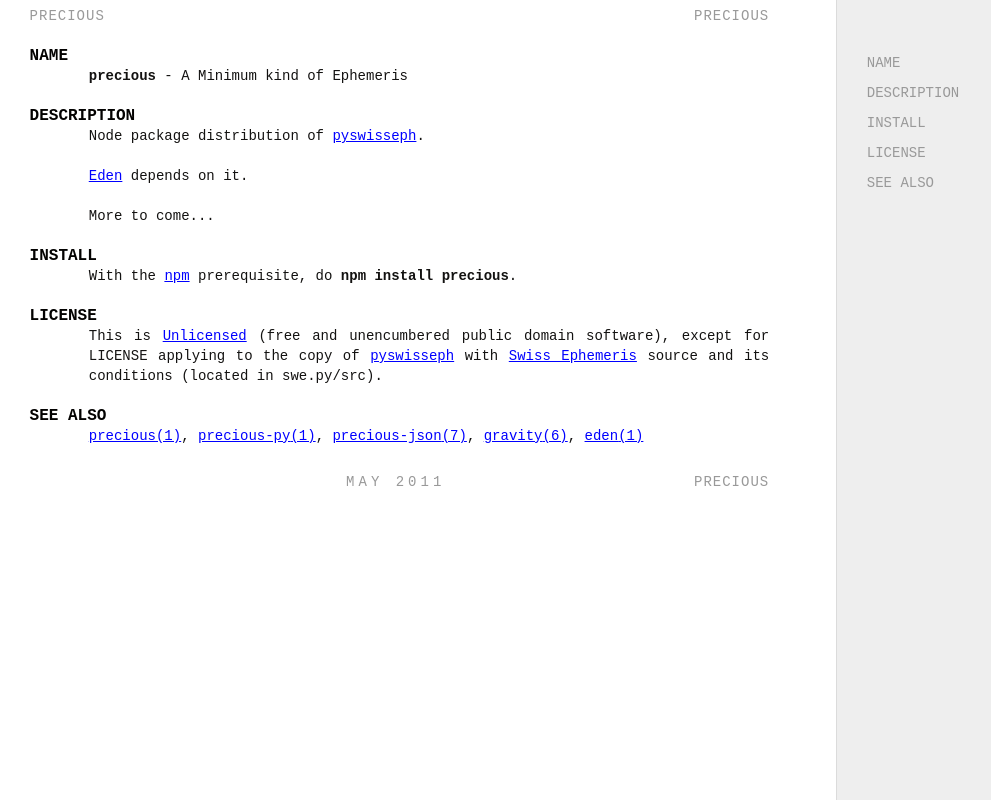
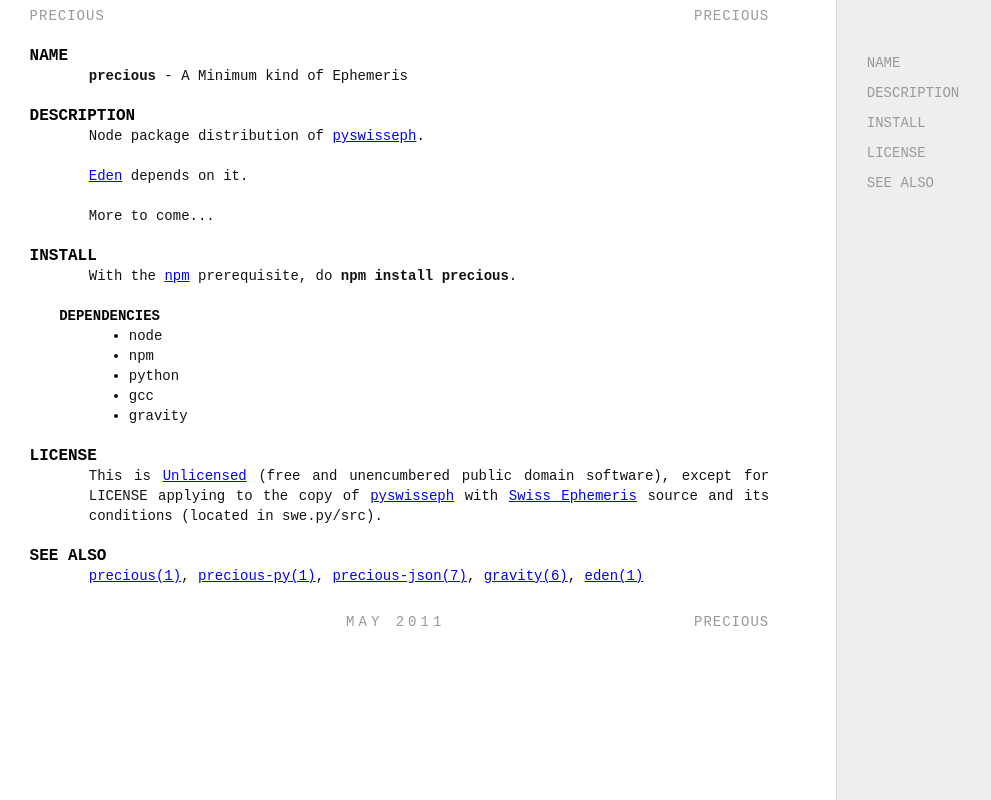
Before and after one commit to astrolet/precious, a plain HTML site: page index.html in a window 1280 px wide. Shown: the whole page, without its empty margins (0-991 px from the left). Drawn offline with Linux system fonts and the light colour scheme.

Commit message:
rebuild manual

```diff
--- a/index.html
+++ b/index.html
@@ -89,6 +89,17 @@
 
 <p>With the <a href="http://npmjs.org/">npm</a> prerequisite, do <code>npm install precious</code>.</p>
 
+<h3 id="DEPENDENCIES">DEPENDENCIES</h3>
+
+<ul>
+<li>node</li>
+<li>npm</li>
+<li>python</li>
+<li>gcc</li>
+<li>gravity</li>
+</ul>
+
+
 <h2 id="LICENSE">LICENSE</h2>
 
 <p>This is <a href="http://unlicense.org">Unlicensed</a> (free and unencumbered public domain software), except for LICENSE applying to the copy of <a href="http://pypi.python.org/pypi/pyswisseph">pyswisseph</a> with <a href="http://www.astro.com/swisseph">Swiss Ephemeris</a> source and its conditions (located in swe.py/src).</p>
```
